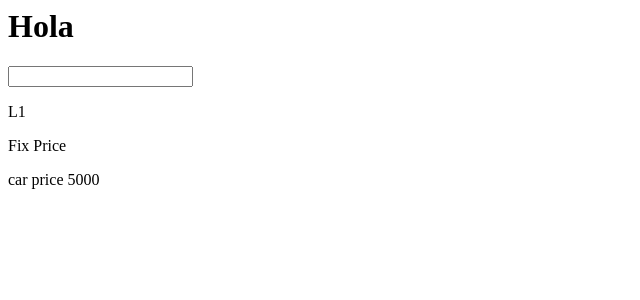
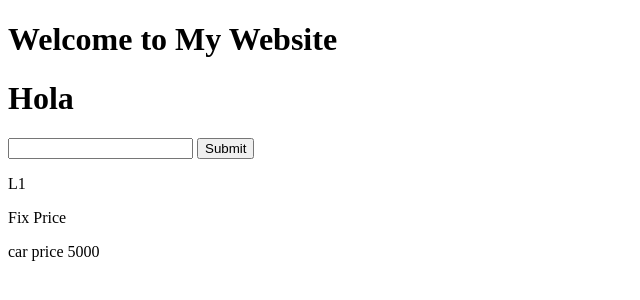
Before and after one commit to WaddahJanajreh/car, a plain HTML site: page index.html in a window 1280 px wide. Shown: the whole page, without its empty margins (0-640 px from the left). Drawn offline with Linux system fonts and the light colour scheme.

Commit message:
add new file index.js and modify data for index.html

```diff
--- a/index.html
+++ b/index.html
@@ -1,6 +1,29 @@
-<h1>Hola</h1>
-<input type="text">
-<p>L1</p>
 
-<p>Fix Price</p>
-<p>car price 5000</p>
+<!DOCTYPE html>
+<html lang="en">
+  <head>
+    <meta charset="UTF-8">
+    <meta name="viewport" content="width=device-width, initial-scale=1.0">
+    <meta http-equiv="X-UA-Compatible" content="ie=edge">
+    <title>My Website</title>
+    <link rel="stylesheet" href="./style.css">
+    <link rel="icon" href="./favicon.ico" type="image/x-icon">
+  </head>
+  <body>
+    <main>
+        <h1>Welcome to My Website</h1>
+        <h1>Hola</h1>
+        <form action="/action_page.php" method="get">
+            <input type="text">
+            <button type="submit" value="Submit">Submit</button>
+
+        </form>
+
+        <p>L1</p>
+
+       <p>Fix Price</p>
+       <p>car price 5000</p>
+    </main>
+    <script src="index.js"></script>
+  </body>
+</html>
```
